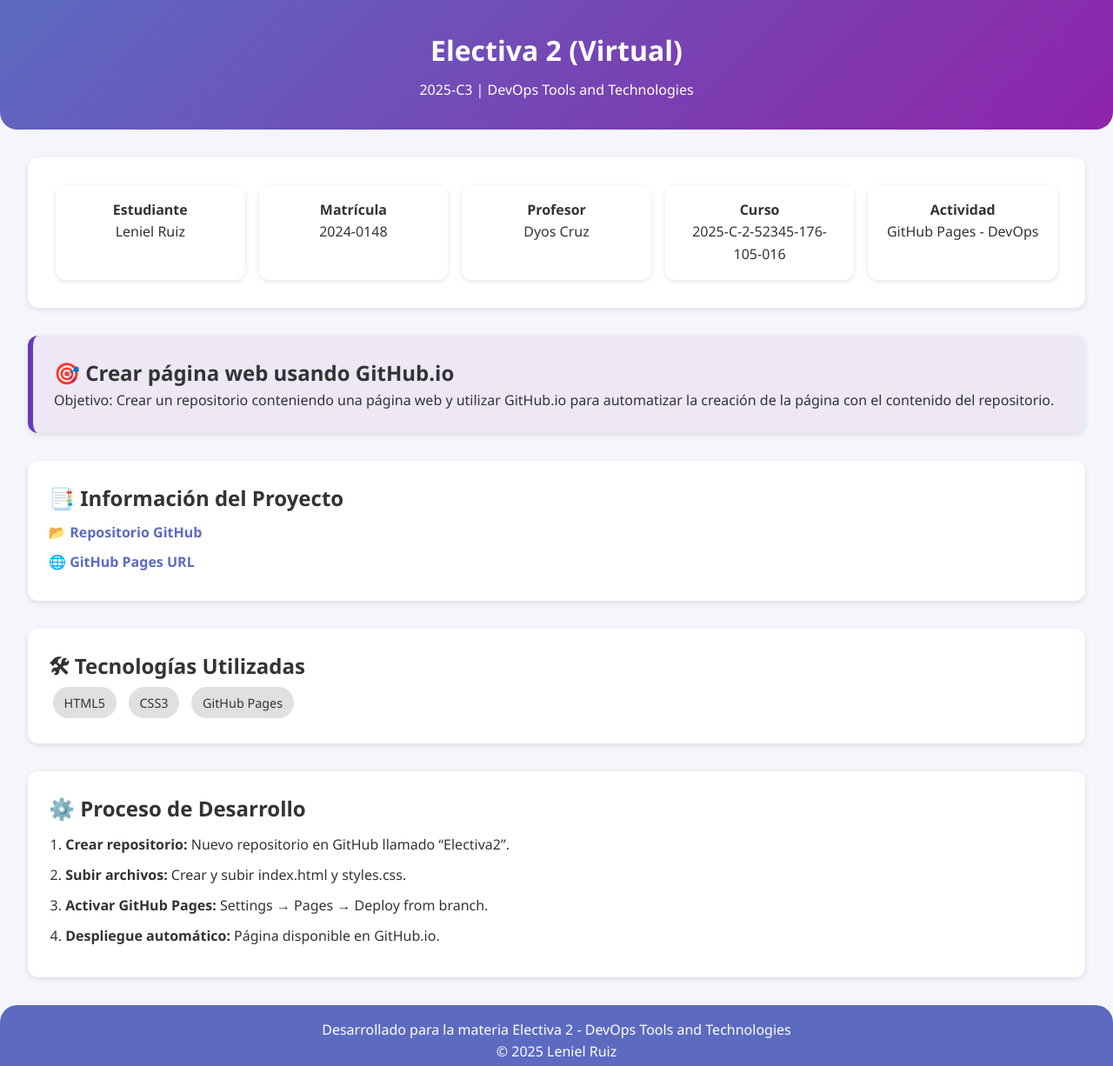
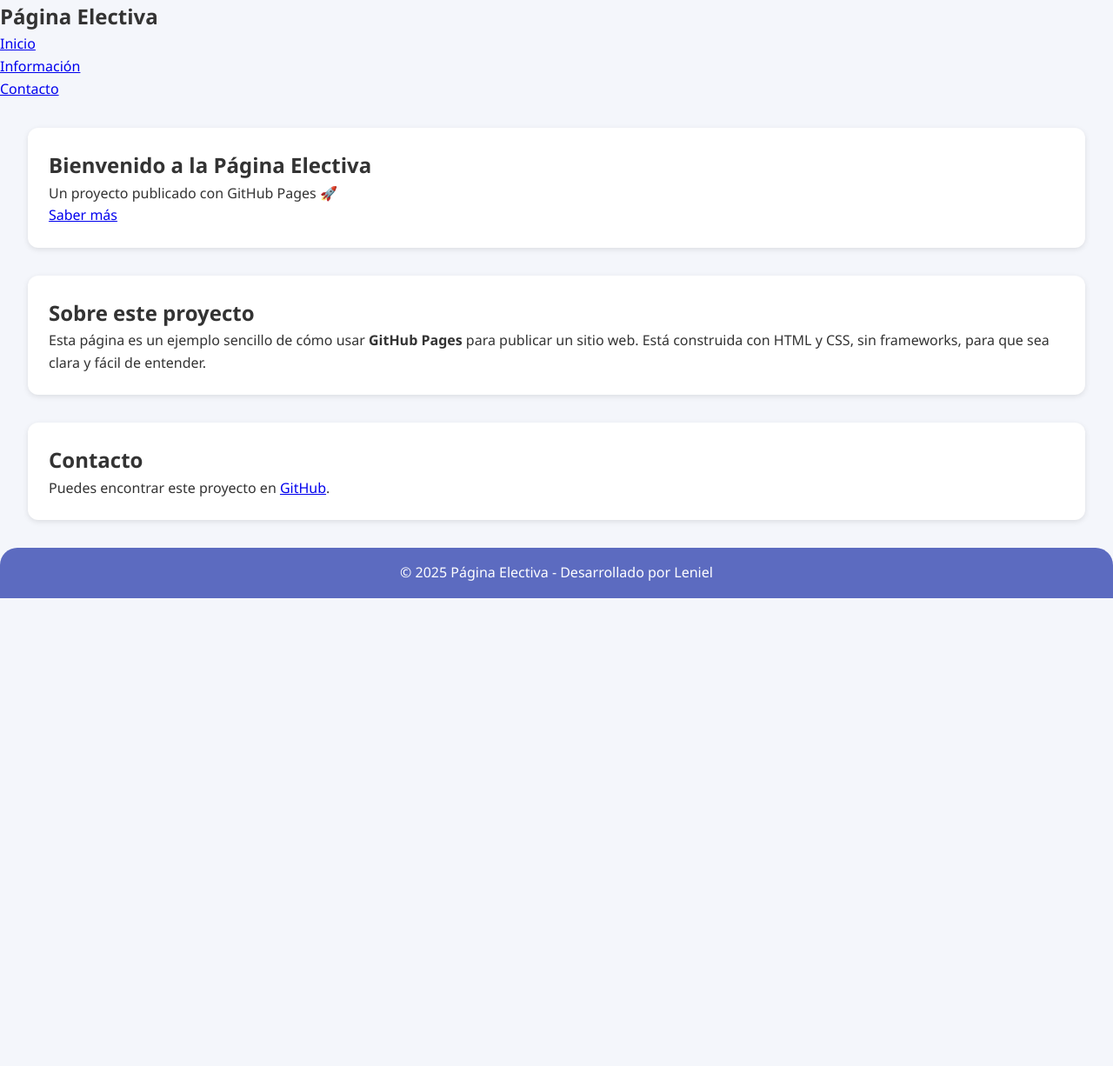
Before and after one commit to LenielLr/Pagina-Electiva, a plain HTML site: page index.html in a window 1280 px wide. Shown: the whole page at 87% size. After the commit the page ends 800 px from the top, so only its background shows below. Drawn offline with Linux system fonts and the light colour scheme.

Commit message:
Update index.html
index.html 2

```diff
--- a/index.html
+++ b/index.html
@@ -3,61 +3,43 @@
 <head>
     <meta charset="UTF-8">
     <meta name="viewport" content="width=device-width, initial-scale=1.0">
-  <title>Electiva 2 (Virtual)</title>
+    <title>Página Electiva</title>
     <link rel="stylesheet" href="styles.css">
 </head>
 <body>
-  <!-- Encabezado -->
-  <header class="header">
-    <h1>Electiva 2 (Virtual)</h1>
-    <p>2025-C3 | DevOps Tools and Technologies</p>
+    <header>
+        <nav class="navbar">
+            <h1 class="logo">Página Electiva</h1>
+            <ul class="nav-links">
+                <li><a href="#inicio">Inicio</a></li>
+                <li><a href="#info">Información</a></li>
+                <li><a href="#contacto">Contacto</a></li>
+            </ul>
+        </nav>
     </header>
 
-  <!-- Datos principales -->
-  <section class="info-cards">
-    <div class="card"><strong>Estudiante</strong><br>Leniel Ruiz</div>
-    <div class="card"><strong>Matrícula</strong><br>2024-0148</div>
-    <div class="card"><strong>Profesor</strong><br>Dyos Cruz</div>
-    <div class="card"><strong>Curso</strong><br>2025-C-2-52345-176-105-016</div>
-    <div class="card"><strong>Actividad</strong><br>GitHub Pages - DevOps</div>
+    <section id="inicio" class="hero">
+        <h2>Bienvenido a la Página Electiva</h2>
+        <p>Un proyecto publicado con GitHub Pages 🚀</p>
+        <a href="#info" class="btn">Saber más</a>
     </section>
 
-  <!-- Objetivo -->
-  <section class="objetivo">
-    <h2>🎯 Crear página web usando GitHub.io</h2>
-    <p>Objetivo: Crear un repositorio conteniendo una página web y utilizar GitHub.io para automatizar la creación de la página con el contenido del repositorio.</p>
+    <section id="info" class="content">
+        <h2>Sobre este proyecto</h2>
+        <p>
+            Esta página es un ejemplo sencillo de cómo usar <b>GitHub Pages</b> para
+            publicar un sitio web. Está construida con HTML y CSS, sin frameworks,
+            para que sea clara y fácil de entender.
+        </p>
     </section>
 
-  <!-- Información del proyecto -->
-  <section class="links">
-    <h2>📑 Información del Proyecto</h2>
-    <a href="https://github.com/tu-usuario/tu-repo" target="_blank">📂 Repositorio GitHub</a>
-    <a href="https://tu-usuario.github.io/tu-repo" target="_blank">🌐 GitHub Pages URL</a>
+    <section id="contacto" class="content">
+        <h2>Contacto</h2>
+        <p>Puedes encontrar este proyecto en <a href="https://github.com/LenielLr/Pagina-Electiva" target="_blank">GitHub</a>.</p>
     </section>
 
-  <!-- Tecnologías -->
-  <section class="tecnologias">
-    <h2>🛠 Tecnologías Utilizadas</h2>
-    <span>HTML5</span>
-    <span>CSS3</span>
-    <span>GitHub Pages</span>
-  </section>
-
-  <!-- Proceso -->
-  <section class="proceso">
-    <h2>⚙️ Proceso de Desarrollo</h2>
-    <ol>
-      <li><strong>Crear repositorio:</strong> Nuevo repositorio en GitHub llamado “Electiva2”.</li>
-      <li><strong>Subir archivos:</strong> Crear y subir index.html y styles.css.</li>
-      <li><strong>Activar GitHub Pages:</strong> Settings → Pages → Deploy from branch.</li>
-      <li><strong>Despliegue automático:</strong> Página disponible en GitHub.io.</li>
-    </ol>
-  </section>
-
-  <!-- Footer -->
     <footer>
-    <p>Desarrollado para la materia Electiva 2 - DevOps Tools and Technologies</p>
-    <p>© 2025 Leniel Ruiz</p>
+        <p>© 2025 Página Electiva - Desarrollado por Leniel</p>
     </footer>
 </body>
 </html>
```
Lines whose indentation alone changed are shown as unchanged.
